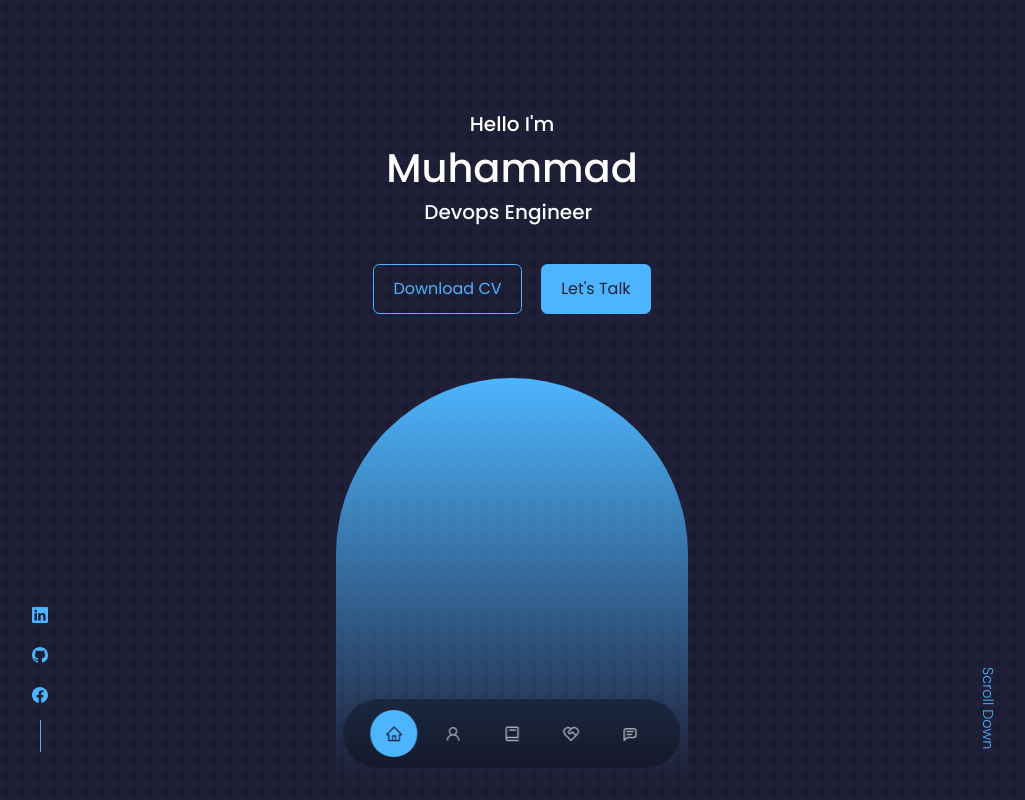
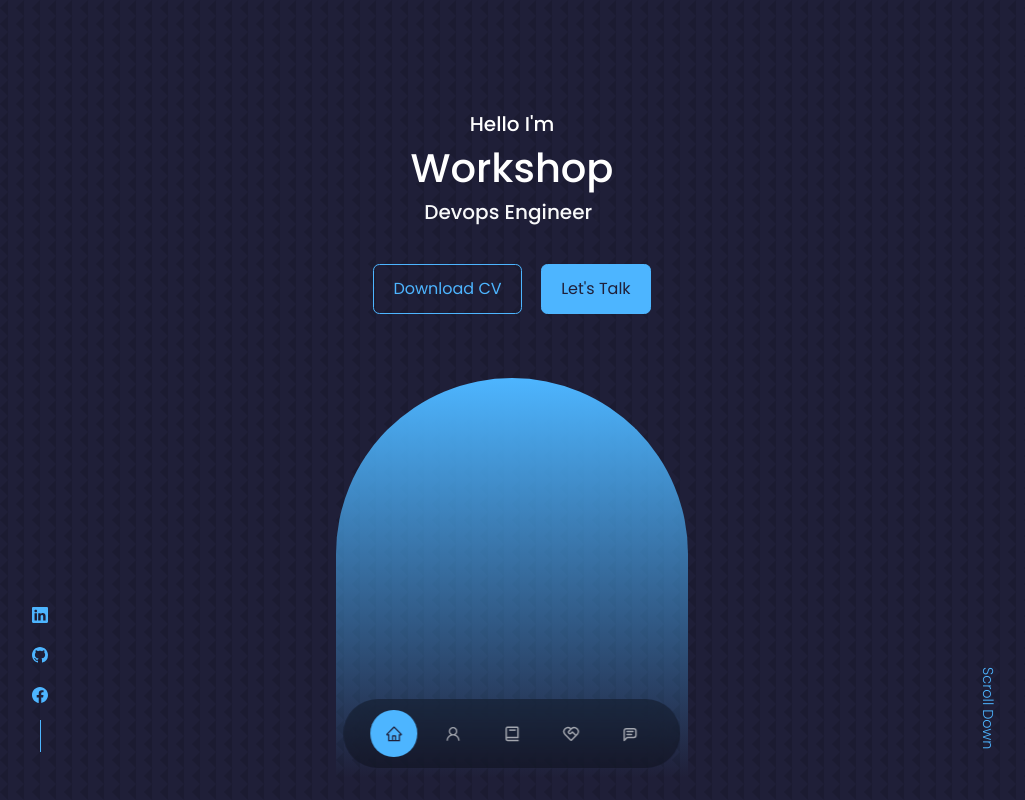
Before and after one commit to Weboide-Tech/Portfolio-site, a React (Create React App) app: page / in a window 1280 px wide. Shown: the top 800 px of the page, without its empty margins (128-1153 px from the left). Built offline with nearby package versions, Linux system fonts and the light colour scheme; the HTML template or start-up script is replaced by a standard one.

Commit message:
Update Header.jsx

```diff
--- a/src/components/Header/Header.jsx
+++ b/src/components/Header/Header.jsx
@@ -10,7 +10,7 @@ const Header = () => {
     <header>
       <div className="container header_container">
 <h5>Hello I'm</h5>
-<h1>Muhammad</h1>
+<h1>Workshop</h1>
 
 <h5 className="text-light">
 <Typewriter
```
